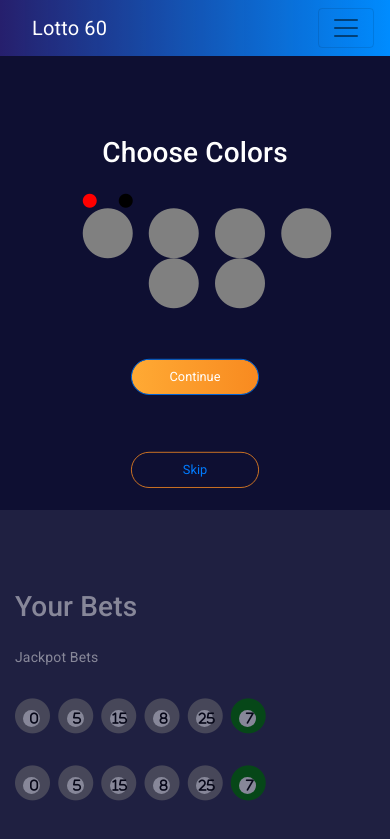
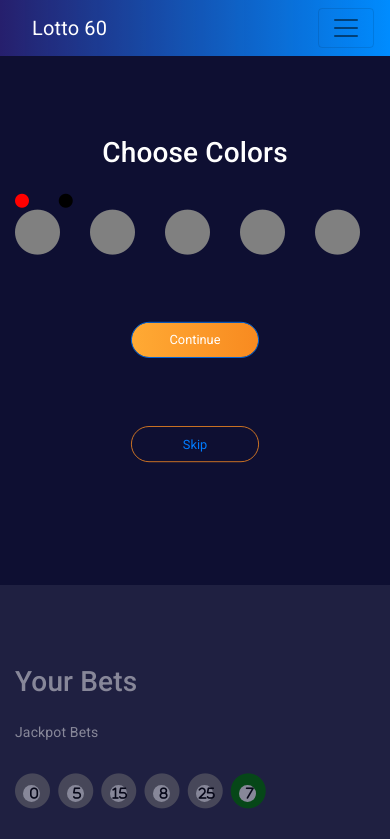
Before and after one commit to Ramkec15aur039/Lotto-UI-BasicSetUp-Raja, a React (Create React App) app: page /ChooseColor in a window 390 px wide. Shown: the top 839 px of the page. Built offline with nearby package versions, Linux system fonts and the light colour scheme.

Commit message:
Responsive Fixes

```diff
--- a/public/assets/css/responsiveness.css
+++ b/public/assets/css/responsiveness.css
@@ -205,7 +205,7 @@
     padding-top: 2rem !important;
     padding-bottom: 1rem;
   }
-  .submitBet{
+  .submitBet {
     transform: scale(0.8);
   }
 }
@@ -225,9 +225,6 @@
 /*---Tablets and Mobile ---*/
 
 @media (min-width: 250px) and (max-width: 1024px) {
-  .baseballJackpotBet > .baseBallNumber.PlayForJacpotDiv {
-    left: 35% !important;
-  }
   .li-Responsive-PlayForJackpot {
     margin-right: 10px;
   }
@@ -242,4 +239,44 @@
     margin-right: auto;
     width: 61%;
   }
+  .baseballPlayForJackpot {
+    font-size: 45px !important;
+    position: relative;
+  }
+  .baseballPlayForJackpot > .baseBallNumber.PlayForJacpotDiv {
+    width: 30px !important;
+    height: 30px !important;
+    top: 17% !important;
+    left: 16% !important;
+  }
+  .PlayForJacpotNumber {
+    font-size: 18px !important;
+    padding-left: 0.4rem !important;
+    padding-top: 0.3rem !important;
+  }
+  input[type="text"].playForJackpotInput::-webkit-input-placeholder {
+    font-size: 12px !important;
+  }
+  .PlayForJackpotUl{
+    padding-right: 0.6rem;
+  }
+  .playForJackpotMain{
+    order: 2 !important;
+  }
 }
+
+/* -------------------- Content - Play for Jackpot --------------------- */
+
+/*---Tablets and Mobile ---*/
+
+@media (min-width: 250px) and (max-width: 1024px) {
+  .chooseColorUl{
+    padding-left: 0;
+  }
+  .chooseColorBlack {
+    right: -8px !important;
+  }
+  .skipButton{
+    margin-bottom: 7rem;
+  }
+}
--- a/src/pages/chooseColor/chooseColor.css
+++ b/src/pages/chooseColor/chooseColor.css
@@ -17,8 +17,22 @@
 .chooseColorRed{
   color: red;
   float: left;
+  position: absolute;
+  top: -1rem;
 }
 .chooseColorBlack{
   color: black;
   float: right;
+  position: absolute;
+  top: -1rem;
+  right: 1.5rem;
 }
+.chooseColorUl{
+  list-style: none;
+  text-align: center;
+  margin-top: 2rem;
+  margin-bottom: 2rem !important;
+}
+.chooseColorPosition{
+  position: relative;
+}
--- a/src/pages/chooseColor/index.tsx
+++ b/src/pages/chooseColor/index.tsx
@@ -12,7 +12,6 @@ import "../jackpotBet/jackpotBet.css";
 import "./chooseColor.css";
 
 export default function ChooseColor() {
-
   useEffect(() => {
     window.scrollTo(0, 0);
   }, []);
@@ -28,29 +27,27 @@ export default function ChooseColor() {
                 <h3 className="text-center">Choose Colors</h3>
               </div>
             </div>
-            <div className="row jackpotBetMargin">
-              <div className="col-md-12">
-                <ul className="displayProperty chooseColor">
-                  <li className="mt-3">
+            <div className="row">
+              <div className="col-12">
+                <ul className="chooseColorUl row">
+                  <li className="col-2 li-Responsive-PlayForJackpot chooseColorPosition">
                     <i className="fa fa-circle chooseColorRed"></i>
                     <i className="fa fa-circle chooseColorBlack"></i>
-                    <i className="fas fa fa-circle baseballJackpotBet baseballGrey"></i>
+                    <i className="fas fa fa-circle baseballPlayForJackpot baseballGrey"></i>
                   </li>
-                  <li>
-                    <i className="fas fa fa-circle baseballJackpotBet baseballGrey"></i>
+                  <li className="col-2 li-Responsive-PlayForJackpot">
+                    <i className="fas fa fa-circle baseballPlayForJackpot baseballGrey"></i>
                   </li>
-                  <li>
-                    <i className="fas fa fa-circle baseballJackpotBet baseballGrey"></i>
+                  <li className="col-2 li-Responsive-PlayForJackpot">
+                    <i className="fas fa fa-circle baseballPlayForJackpot baseballGrey"></i>
                   </li>
-                  <li>
-                    <i className="fas fa fa-circle baseballJackpotBet baseballGrey"></i>
+                  <li className="col-2 li-Responsive-PlayForJackpot">
+                    <i className="fas fa fa-circle baseballPlayForJackpot baseballGrey"></i>
                   </li>
-                  <li>
-                    <i className="fas fa fa-circle baseballJackpotBet baseballGrey"></i>
+                  <li className="col-2 li-Responsive-PlayForJackpot">
+                    <i className="fas fa fa-circle baseballPlayForJackpot baseballGrey"></i>
                   </li>
-                  <li>
-                    <i className="fas fa fa-circle baseballJackpotBet baseballGrey"></i>
-                  </li>
+                  <li className="col-2"></li>
                 </ul>
               </div>
             </div>
--- a/src/pages/playForJackpot/index.tsx
+++ b/src/pages/playForJackpot/index.tsx
@@ -69,7 +69,7 @@ export default function index() {
             <div className="row">
               <div className="col-md-5 col-md-playForJackPot">
                 <input
-                  type="password"
+                  type="text"
                   className="form-control playForJackpotInput"
                   id="exampleInputPassword1"
                   placeholder="Enter your bet amount"
@@ -97,9 +97,9 @@ export default function index() {
               </div>
             </div>
             <div className="row">
-              <div className="col-12 mt-5">
+              <div className="col-12 mt-5 textCenterResponsive">
                 <Link to="/PlaceYourJackpotBet">
-                  <Button variant="primary" className="btnCustom">
+                  <Button variant="primary" className="btnCustom responsive">
                     Place Bet
                   </Button>
                 </Link>
--- a/src/pages/playForJackpot/playForJackpot.css
+++ b/src/pages/playForJackpot/playForJackpot.css
@@ -7,8 +7,8 @@
 }
 .baseballPlayForJackpot > .baseBallNumber.PlayForJacpotDiv {
   position: absolute;
-  top: 20%;
-  left: 17%;
+  top: 18%;
+  left: 18%;
   width: 45px;
   height: 45px;
   border-radius: 50%;
@@ -16,8 +16,8 @@
   background-color: white;
 }
 .PlayForJacpotNumber {
-  font-size: 28px;
-  padding-left: 0.5rem;
+  font-size: 25px;
+  padding-left: 0.6rem;
   padding-top: 0.5rem;
   position: absolute;
 }
```
